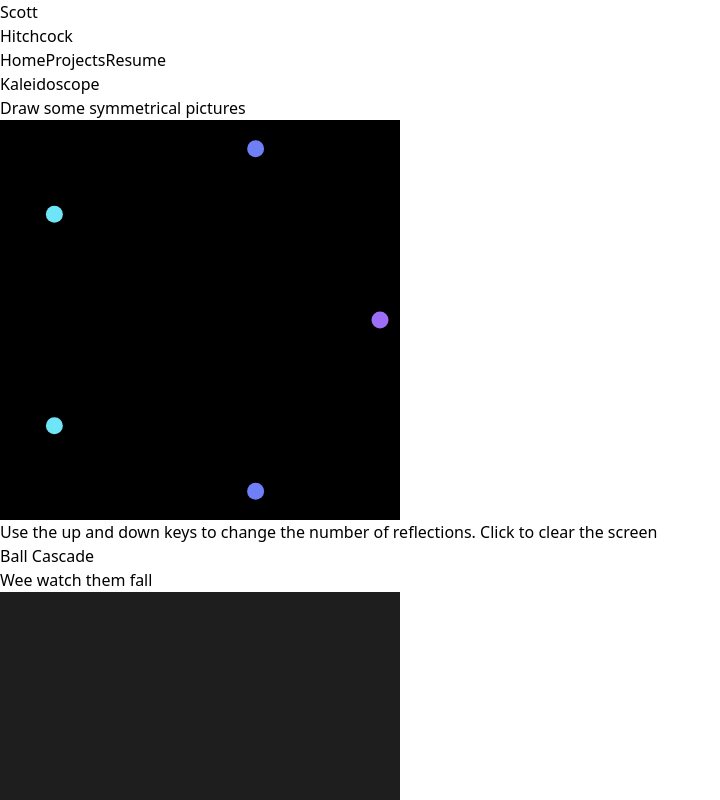
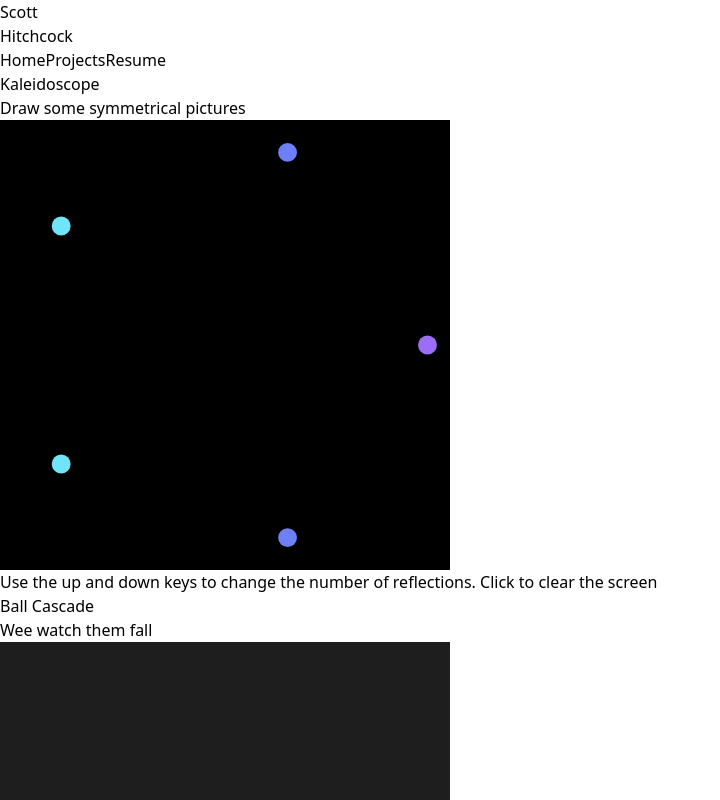
Before and after one commit to scotthitch/s-hitchcock-website, a Vue app: page /projects in a window 1280 px wide. Shown: the top 800 px of the page, without its empty margins (0-720 px from the left). Built offline with nearby package versions, Linux system fonts and the light colour scheme.

Commit message:
chore: remove formatting from here

```diff
--- a/src/components/P5ScriptDescriptor.vue
+++ b/src/components/P5ScriptDescriptor.vue
@@ -11,13 +11,11 @@ const props = defineProps({
 </script>
 
 <template>
-    <div class="flex flex-col items-center text-center justify-center h-screen">
       <div>{{ props.title }}</div>
       <div>{{ props.description }}</div>
-      <component :is="p5Script" :screenWidth="400" :screenHeight="400" :scriptIsPlaying="true"></component>
+      <component :is="p5Script" :screenWidth="450" :screenHeight="450" :scriptIsPlaying="true"></component>
       <div>{{ props.usageInstructions }}</div>
-    </div>
-  </template>
+</template>
 
 <style scoped>
 </style>
```
